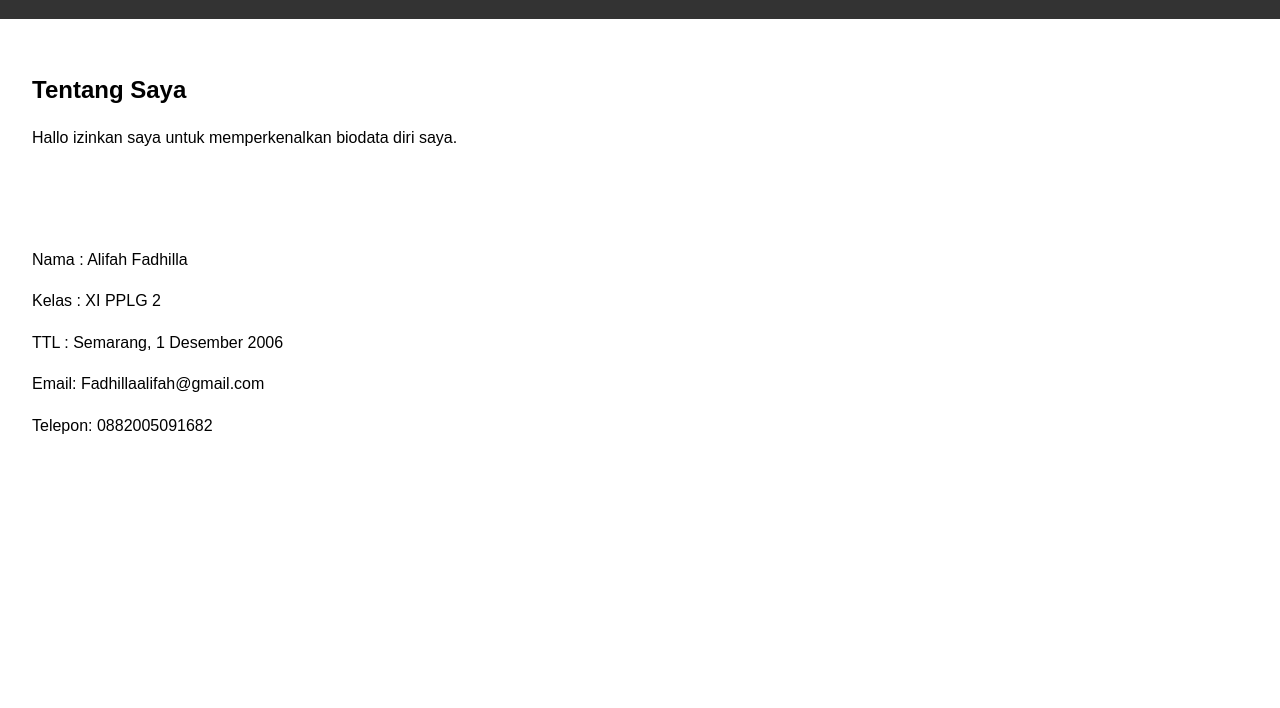
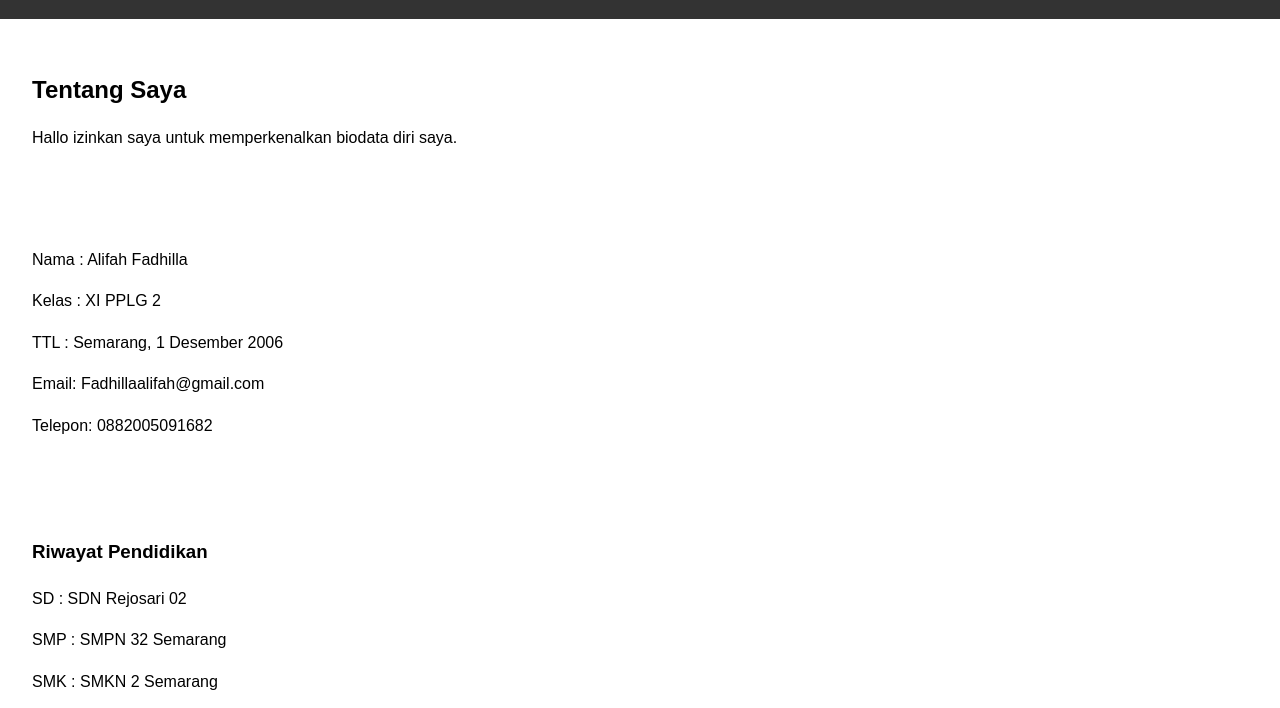
Before and after one commit to fadhilla12345678/alifah123, a plain HTML site: page index.html in a window 1280 px wide. Shown: the part 102-810 px from the top of the page. Drawn offline with Linux system fonts and the light colour scheme.

Commit message:
Update index.html

```diff
--- a/index.html
+++ b/index.html
@@ -57,5 +57,12 @@
         <p>Email: Fadhillaalifah@gmail.com</p>
         <p>Telepon: 0882005091682</p>
     </section>
+
+    <section>
+        <h3>Riwayat Pendidikan</h3>
+        <p>SD : SDN Rejosari 02
+        <p>SMP : SMPN 32 Semarang
+        <p>SMK : SMKN 2 Semarang
+    <section>
 </body>
 </html>
```
